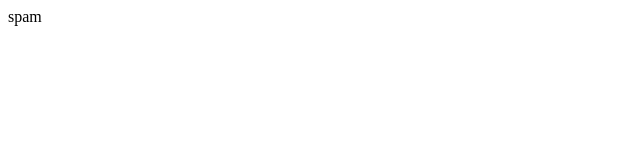
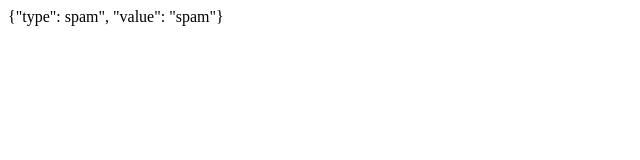
Before and after one commit to Nate-Greco/spambot, a plain HTML site: page index.html in a window 1280 px wide. Shown: the whole page, without its empty margins (0-640 px from the left). Drawn offline with Linux system fonts and the light colour scheme.

Commit message:
Update index.html

```diff
--- a/index.html
+++ b/index.html
@@ -5,6 +5,7 @@
     <title>Document</title>
 </head>
 <body>
-    spam
+    {"type":
+spam", "value": "spam"}
 </body>
 </html>
```
